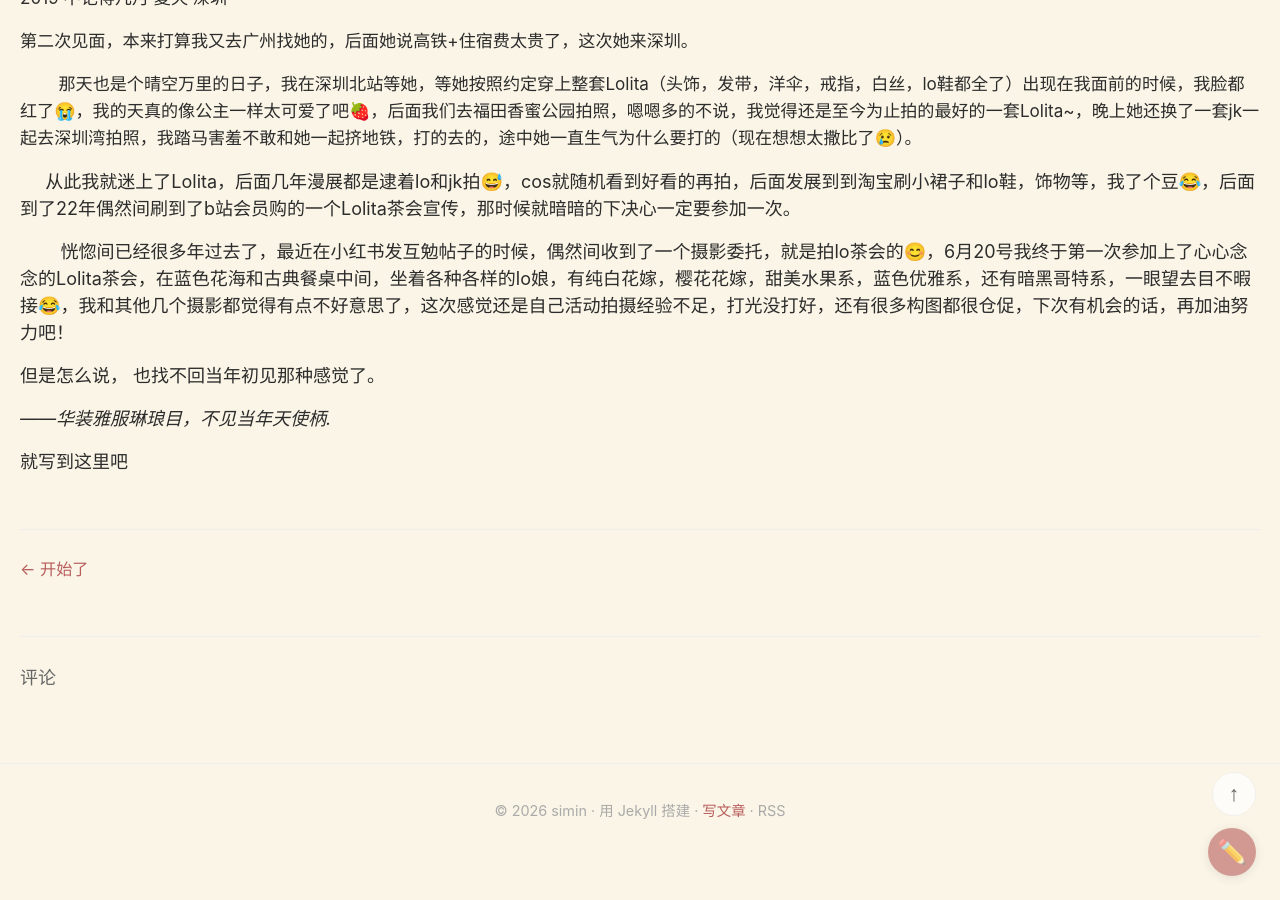
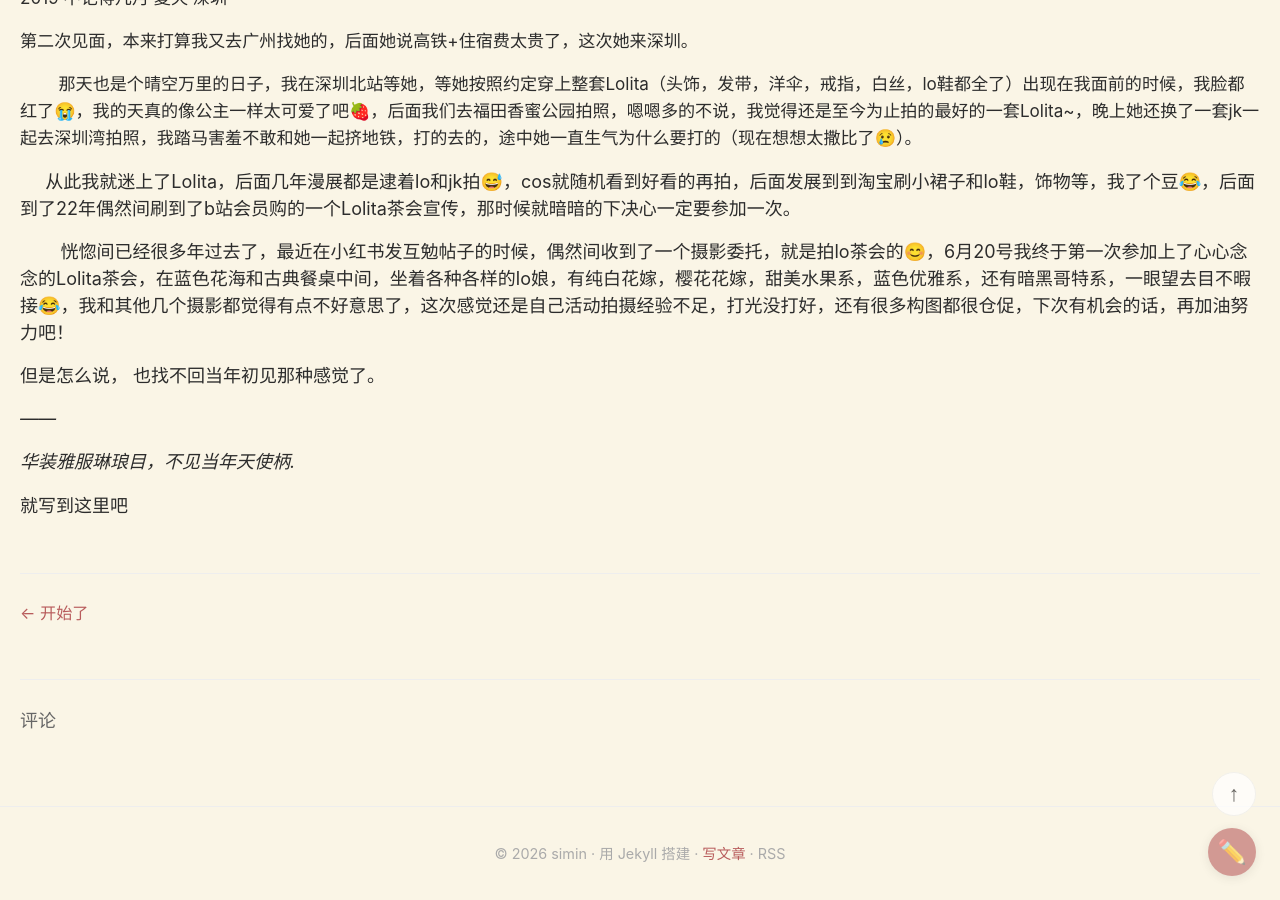
Before and after one commit to siminles/siminles.github.io, a Jekyll site: the page built from _posts/2026-06-23-夏日潮汐lolita茶会.md, in a window 1280 px wide and 900 px high, scrolled down 1720 px. Built offline with Jekyll 4.4.1, drawn with Linux system fonts in a browser that asks for light colours; comment, search, counter and statistics services are not loaded.

```diff
--- a/_posts/2026-06-23-夏日潮汐lolita茶会.md
+++ b/_posts/2026-06-23-夏日潮汐lolita茶会.md
@@ -28,9 +28,6 @@ tags: ["日记"]
 
 十月，广州，Bilibili Word 2019
 
-
-
-
        还是平常一样，因为是大展，人很多，cos也很多，而且因为是黄金周长假，所以直接做长期作战打算，这次提前买了来回的车票和预定了酒店，直接去玩三天😁。
 
       第一次去黄金周大展，人真的太多了走路都走不动，第一次参加人流如此密集的活动感觉都快窒息了，广州的十月还是在盛夏时期，灼热的太阳下各种汗臭味、香水味混夹在一起😷，我是早上10点的高铁到了吃过饭再过去琶洲展馆的，挤过展馆门口的人流后赶紧躲进去馆里了，迎面而来的冷气让人感觉终于活了过来。各种细节具体我也不记得了，进去馆内还是饶了一圈还是老三样——模型、书店、游戏，逛到下午差不多4点黄金时刻就出去外面拍人了，这时候我已经有意识的找Lolita拍了（觉醒了奇怪的XP？），大概是觉得她们的妆容比起cos的自然很多，而且可爱系居多。
@@ -58,6 +55,8 @@ tags: ["日记"]
 但是怎么说，
 也找不回当年初见那种感觉了。
 
-*——华装雅服琳琅目，不见当年天使柄.*
+*——*
+
+*华装雅服琳琅目，不见当年天使柄.*
 
 就写到这里吧
```
